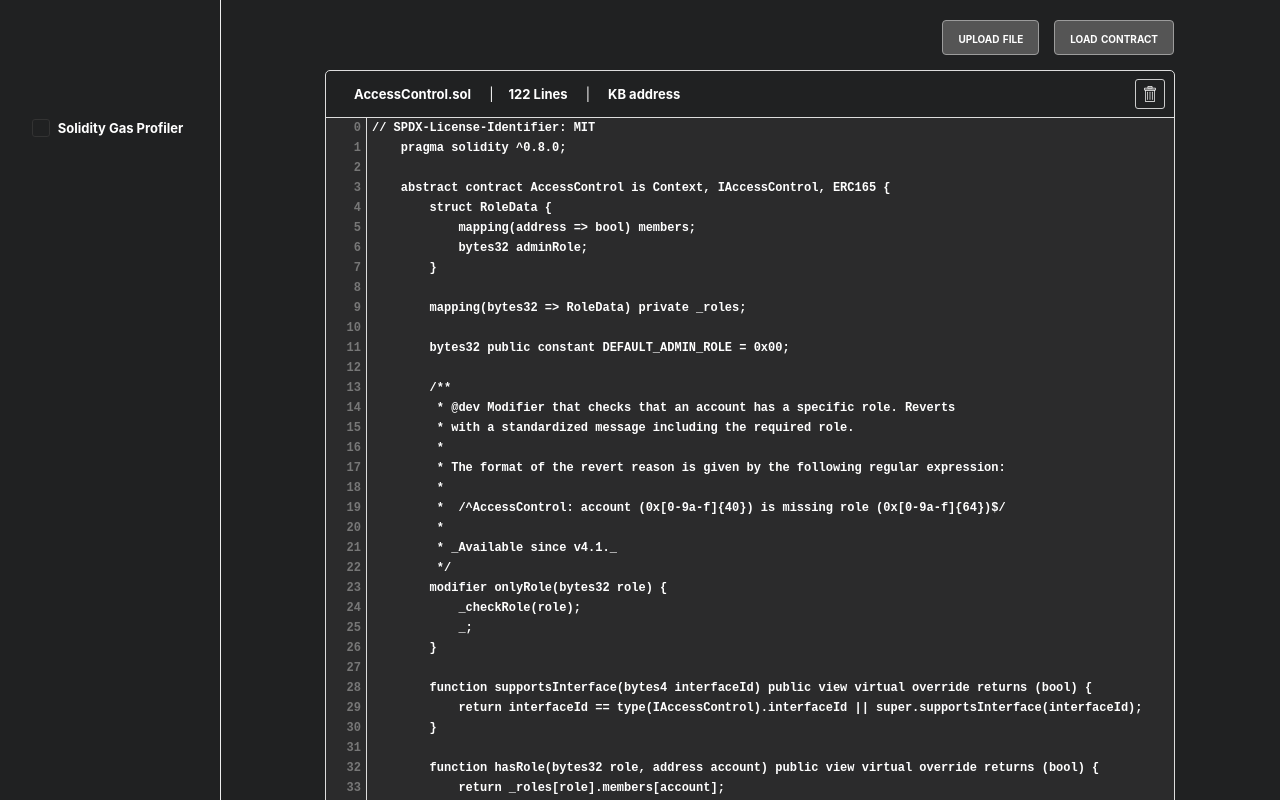
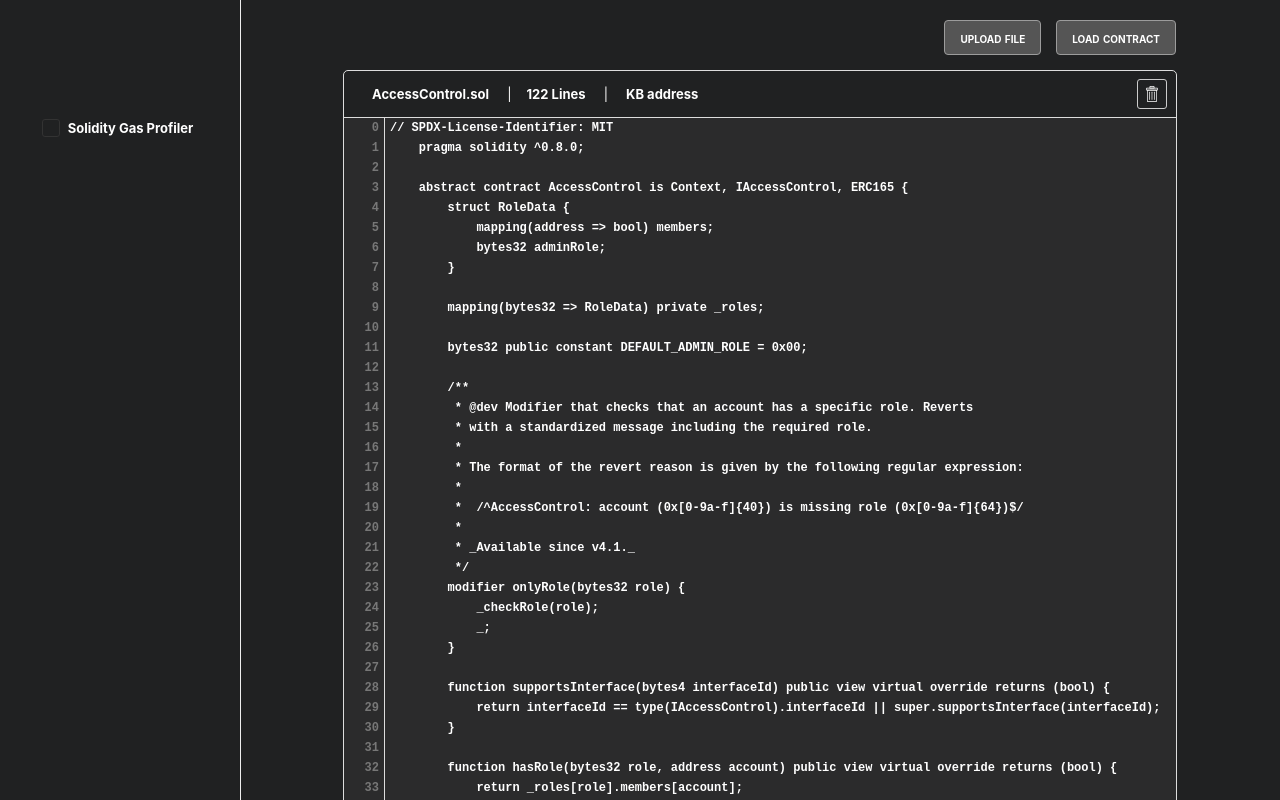
Before and after one commit to vlmlee/Gas-Profiler, a React (Create React App) app: page / in a window 1280 px wide. Shown: the top 800 px of the page. Built offline with nearby package versions, Linux system fonts and the light colour scheme.

Commit message:
adjusted sidebar

```diff
--- a/src/App.scss
+++ b/src/App.scss
@@ -1,4 +1,4 @@
-$sidebar-width: 220px;
+$sidebar-width: 240px;
 
 body {
     font-family: 'SF Pro Display', -apple-system, BlinkMacSystemFont, 'Segoe UI', Helvetica, Arial, sans-serif,
```
